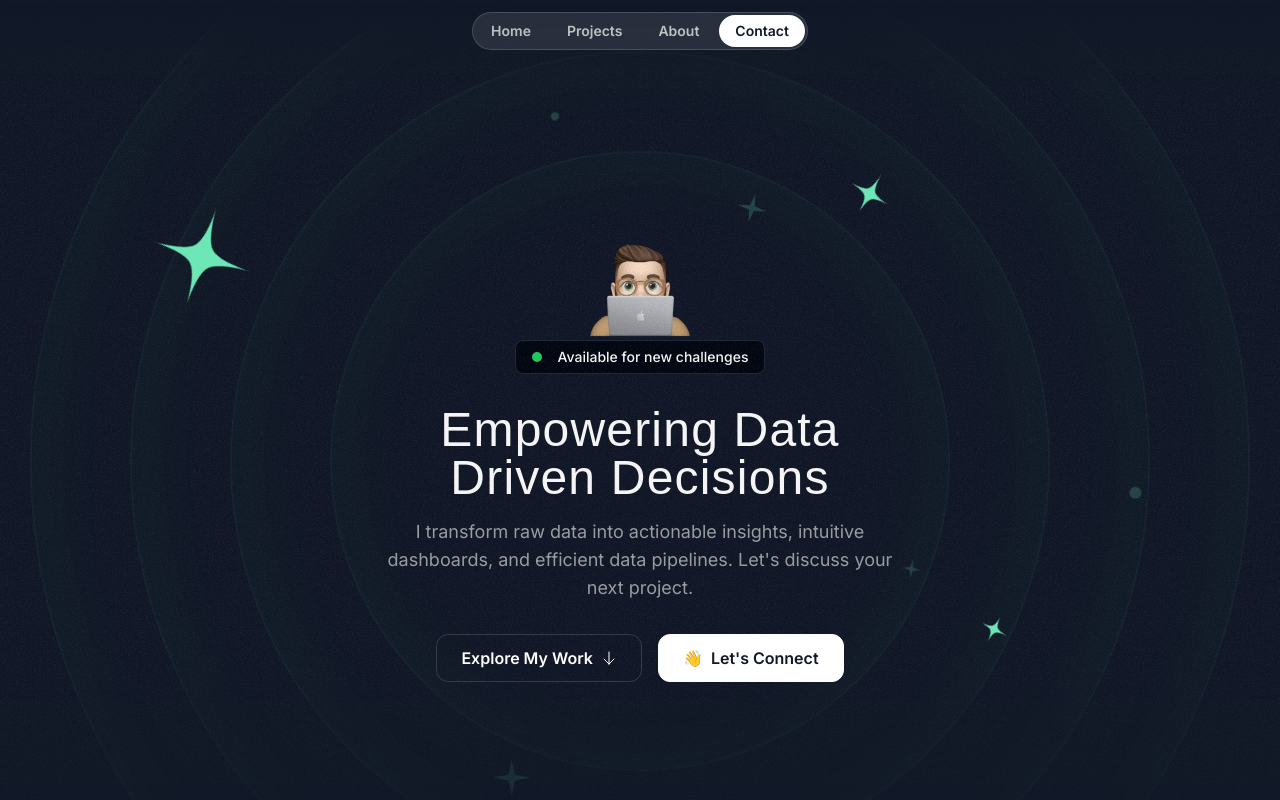
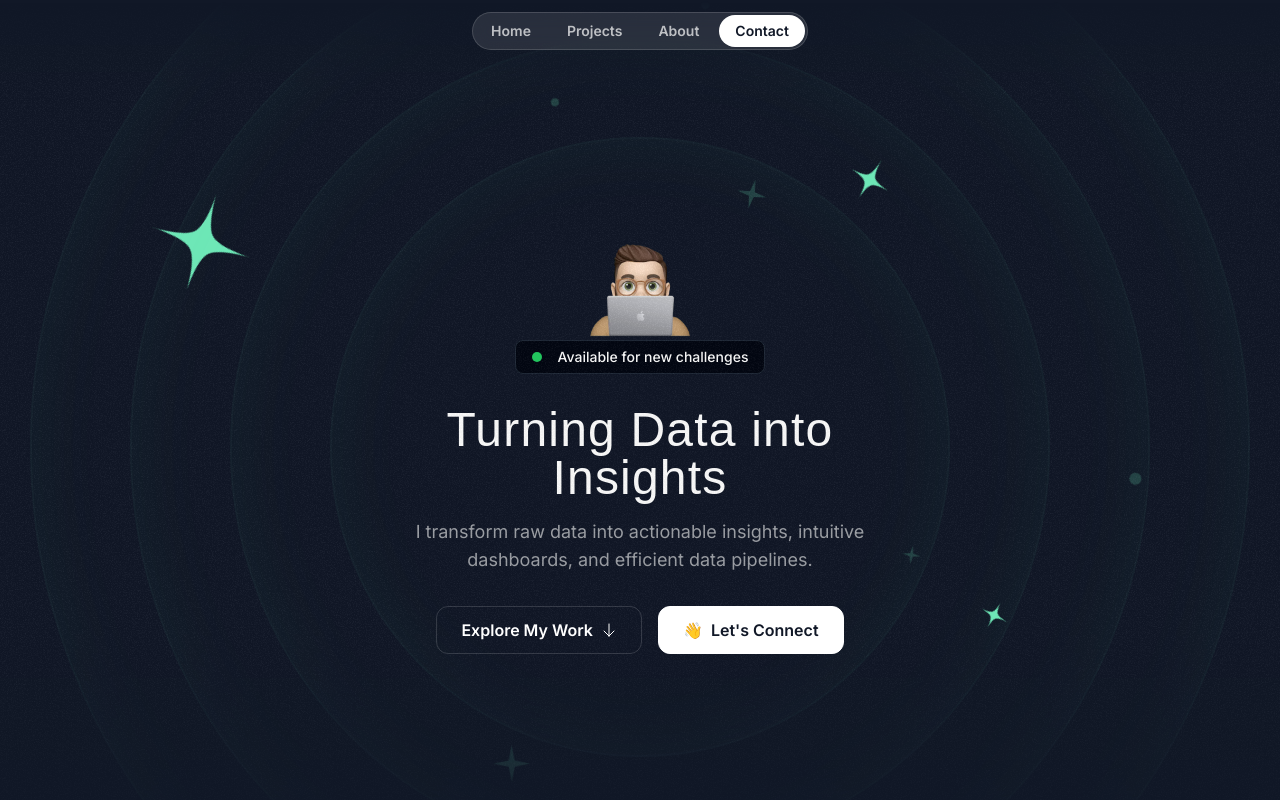
Before and after one commit to isakhugosson/isak-portfolio-react, a Next.js app: page / in a window 1280 px wide. Shown: the top 800 px of the page. Built offline with nearby package versions, Linux system fonts and the light colour scheme; a web font is replaced by a local one.

Commit message:
Update Hero title

```diff
--- a/src/sections/Hero.tsx
+++ b/src/sections/Hero.tsx
@@ -76,11 +76,10 @@ export const HeroSection = () => {
         </div>
         <div className="max-w-lg mx-auto">
           <h1 className="font-serif text-3xl md:text-5xl text-center mt-8 tracking-wide">
-          Empowering Data Driven Decisions
+          Turning Data into Insights
           </h1>
           <p className="mt-4 text-center text-white/60 md:text-lg">
           I transform raw data into actionable insights, intuitive dashboards, and efficient data pipelines.
-          Let&apos;s discuss your next project.
           </p>
         </div>
         <div className="flex flex-col md:flex-row justify-center items-center mt-8 gap-4">
```
